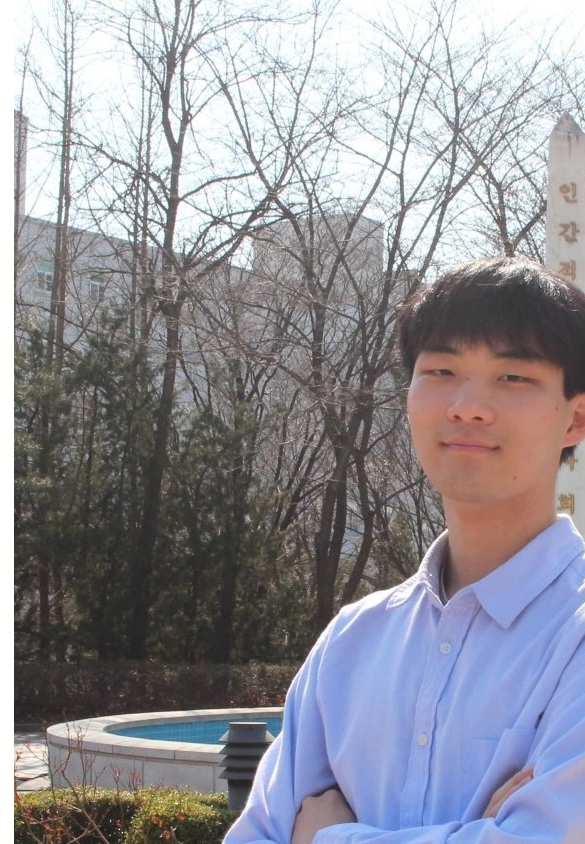
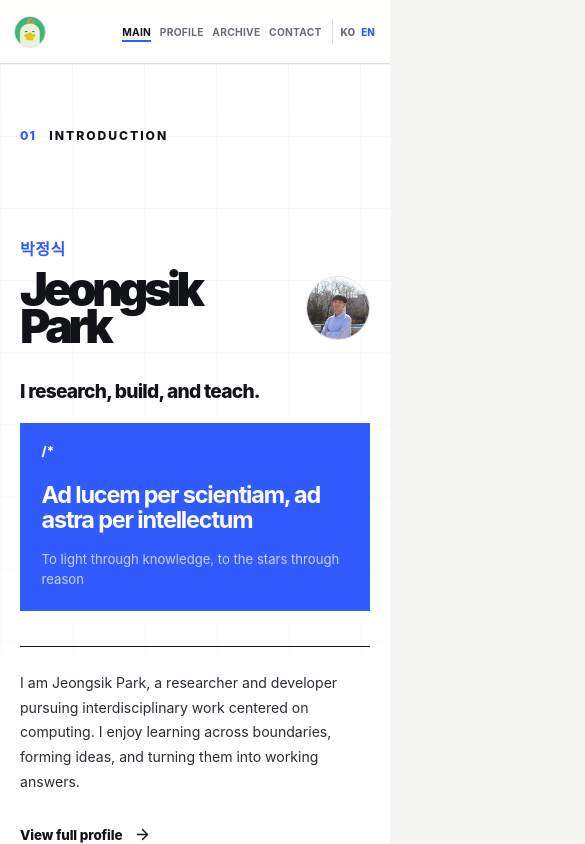
Before and after one commit to oriing/oriing.github.io, a React (Vite) app: page / in a window 390 px wide. Shown: the top 844 px of the page, 585 px wide, since content can reach past the window. Built offline with nearby package versions, Linux system fonts and the light colour scheme; a web font is replaced by a local one.

Commit message:
Fix wordmark-image

```diff
--- a/app/globals.css
+++ b/app/globals.css
@@ -94,16 +94,13 @@ button { color: inherit; }
 
 .wordmark { display: flex; align-items: center; gap: 0.85rem; }
 
-.wordmark-box {
-  display: grid;
-  place-items: center;
+.wordmark-image {
   width: 38px;
   height: 38px;
-  background: var(--blue);
-  color: var(--white);
-  font-size: 0.72rem;
-  font-weight: 800;
-  letter-spacing: -0.04em;
+  flex: 0 0 auto;
+  border: 1px solid var(--line);
+  border-radius: 50%;
+  object-fit: cover;
 }
 
 .wordmark-copy { display: grid; gap: 0.05rem; }
@@ -789,7 +786,7 @@ button { color: inherit; }
     --display-detail: clamp(2rem, 8.5vw, 2.75rem);
   }
   .site-header { gap: .6rem; padding-inline: .85rem; }
-  .wordmark-box { width: 34px; height: 34px; }
+  .wordmark-image { width: 34px; height: 34px; }
   .wordmark-copy { display: none; }
   .header-actions { min-width: 0; gap: .6rem; }
   .site-header nav { min-width: 0; justify-content: flex-end; gap: clamp(.5rem, 2.5vw, .85rem); }
@@ -841,7 +838,7 @@ button { color: inherit; }
   .language-switch { padding-left: .4rem; }
   .language-switch span { display: none; }
   .language-switch button { padding-inline: .1rem; font-size: .62rem; }
-  .wordmark-box { width: 32px; height: 32px; }
+  .wordmark-image { width: 32px; height: 32px; }
   .hero-slide { gap: 1.2rem; }
   .hero-identity-row img { width: 64px; }
   .hero-intro > p, .page-hero-bottom > p, .archive-hero-bottom > p { font-size: .88rem; }
--- a/components/site-header.tsx
+++ b/components/site-header.tsx
@@ -1,5 +1,4 @@
 import { useLocale } from "@/lib/i18n";
-import { mainData } from "@/lib/portfolio-data";
 
 const navItems = [
   { href: "#/", label: { ko: "메인", en: "Main" }, key: "main" },
@@ -13,7 +12,7 @@ export function SiteHeader({ current }: { current?: "main" | "profile" | "archiv
   return (
     <header className="site-header">
       <a className="wordmark" href="#/" aria-label={locale === "ko" ? "메인 페이지로 이동" : "Go to the main page"}>
-        <img src={mainData.identity.profileImage.src} alt={t(mainData.identity.profileImage.alt)} />
+        <img className="wordmark-image" src="public/favicon.webp" />
         <span className="wordmark-copy"><strong>Jeongsik Park</strong><small>Portfolio</small></span>
       </a>
       <div className="header-actions">
```
